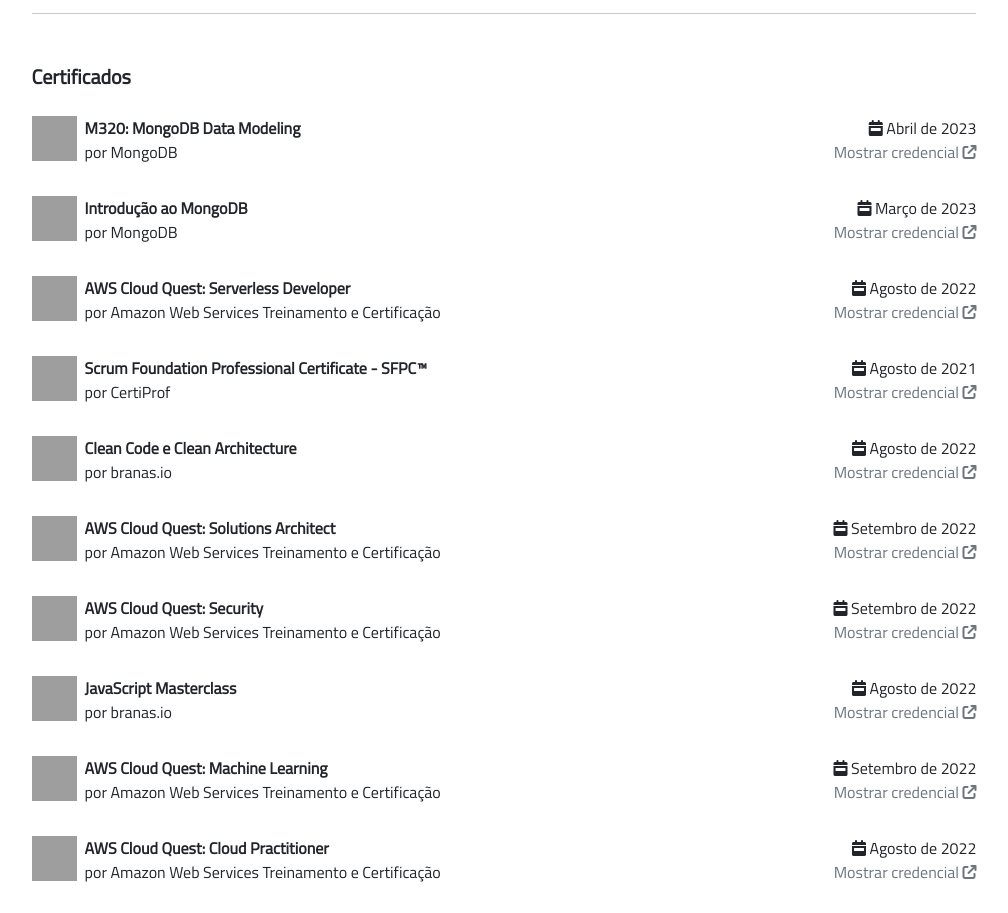
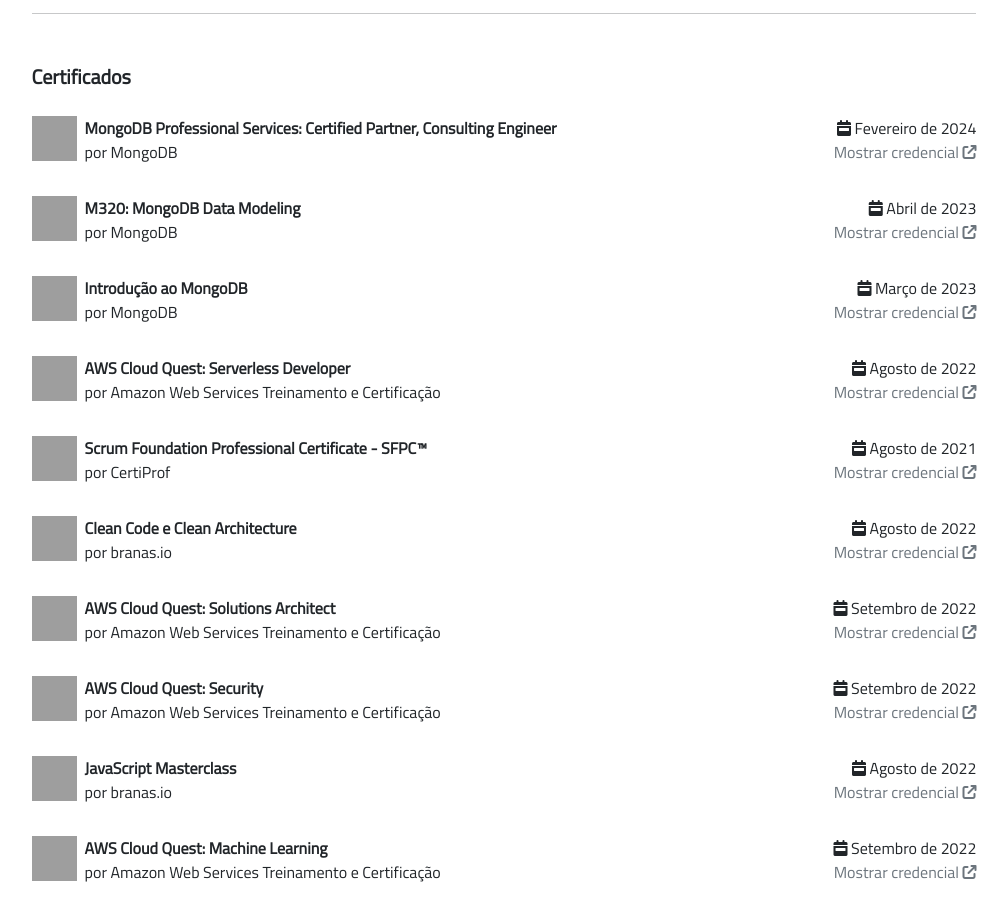
Before and after one commit to allysonp23/cv, a plain HTML site: page index.html in a window 1280 px wide. Shown: the part 3438-4351 px from the top of the page, without its empty margins (44-1052 px from the left). Drawn offline with nearby package versions, Linux system fonts and the light colour scheme; grey boxes are pictures that could not be loaded.

Commit message:
Update index.html

```diff
--- a/index.html
+++ b/index.html
@@ -157,6 +157,22 @@
                         "en-US": "Certificates"
                     },
                     data: [
+                        {
+                             "name": {
+                                "pt-BR": "MongoDB Professional Services: Certified Partner, Consulting Engineer",
+                                "en-US": "MongoDB Professional Services: Certified Partner, Consulting Engineer"
+                            },
+                            "link": "https://www.credly.com/badges/e2e5afa3-b055-4193-b7ce-5506d7483d3f",
+                            "period": {
+                                "pt-BR": "Fevereiro de 2024",
+                                "en-US": "February, 2024"
+                            },
+                            "issuerLogo" : "https://media.licdn.com/dms/image/C4D0BAQFKe8PwqzyHyA/company-logo_100_100/0/1635171226992/mongodbinc_logo?e=2147483647&v=beta&t=o2RAflu701L9Lci5Ts0I9WPjyo4gFx5CyL9IpyVtyAg",
+                            "issuer": {
+                                "pt-BR": "MongoDB",
+                                "en-US": "MongoDB"
+                            }
+                        },
                         {
                              "name": {
                                 "pt-BR": "M320: MongoDB Data Modeling",
```
